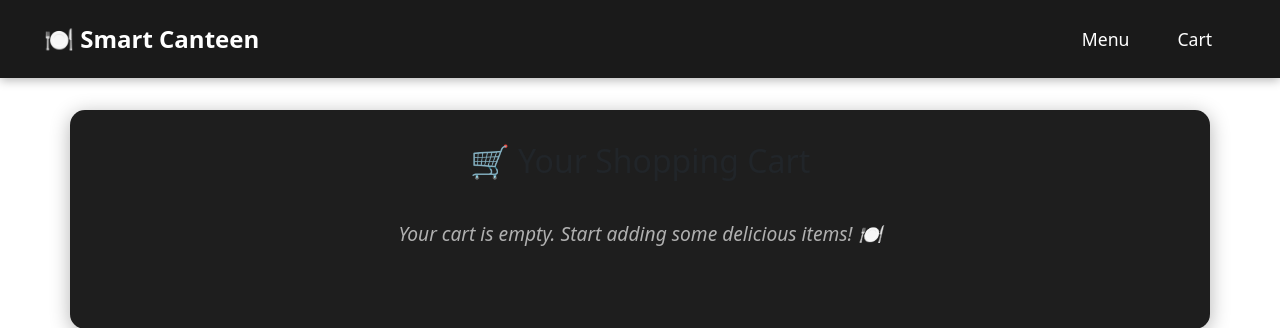
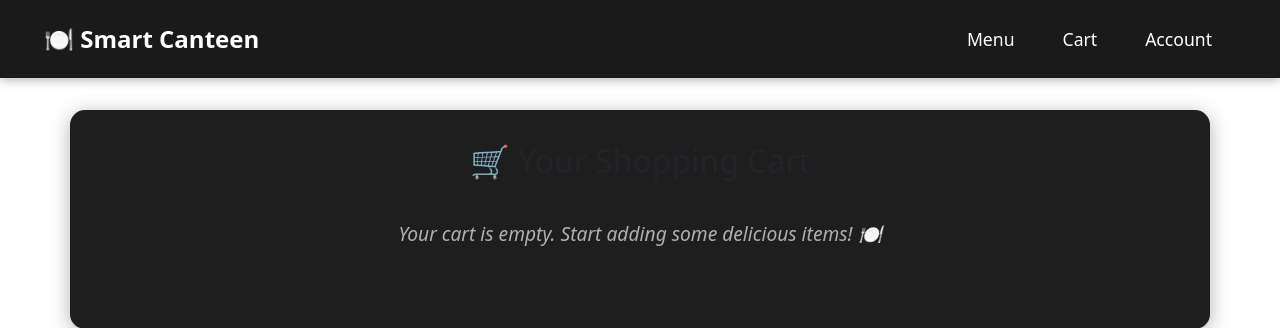
Before and after one commit to devmehtaa/SCOS, a Django app: page /menu/order/ in a window 1280 px wide. Shown: the top 328 px of the page. Run offline with Django 5.2, Linux system fonts and the light colour scheme; some libraries are stand-ins or nearby versions.

Commit message:
account pg added for students

```diff
--- a/vlounge/menu/templates/navbar_student.html
+++ b/vlounge/menu/templates/navbar_student.html
@@ -50,7 +50,7 @@
                         <a class="nav-link" href="{% url 'place_order' %}">Cart</a>
                     </li>
                     <li class="nav-item">
-                        <!-- <a class="nav-link" href="{% url 'authentication:account' %}">Account</a> -->
+                        <a class="nav-link" href="{% url 'authentication:account' %}">Account</a>
                     </li>
                 </ul>
             </div>
```
Also changed, not shown: vlounge/db.sqlite3.
